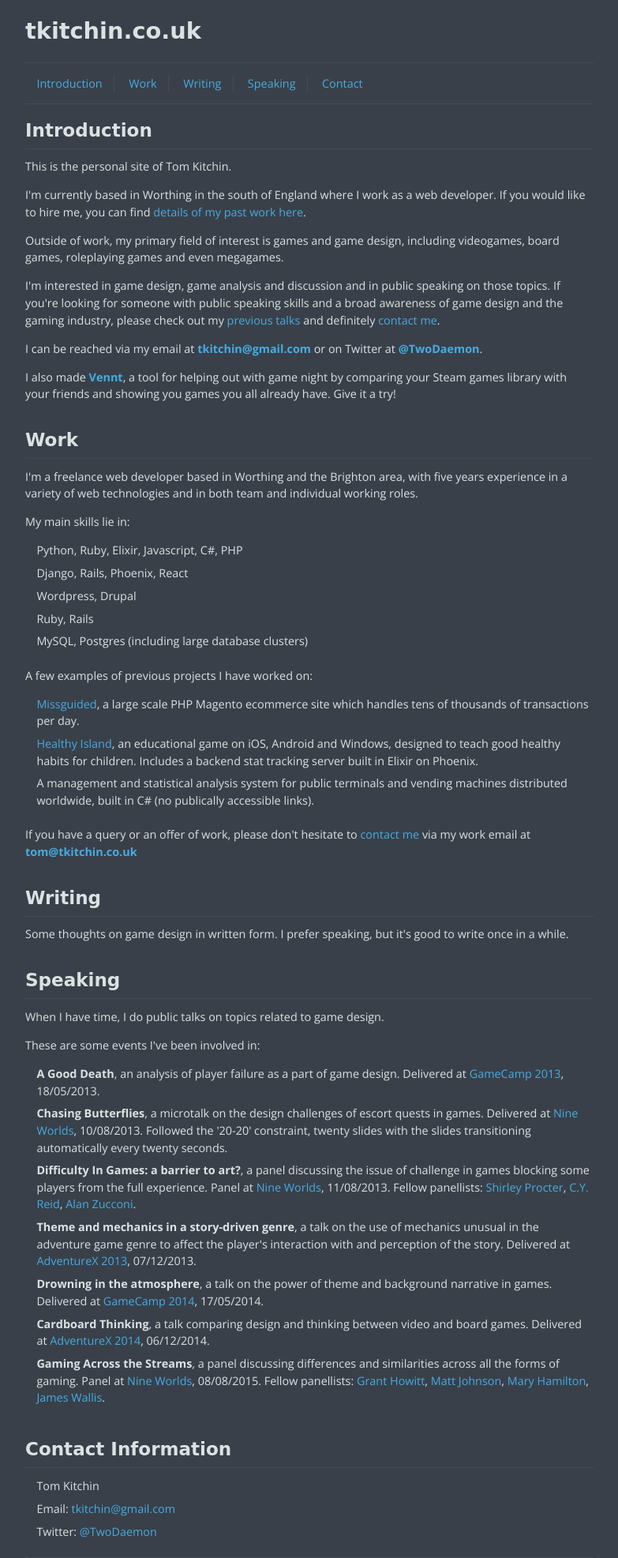
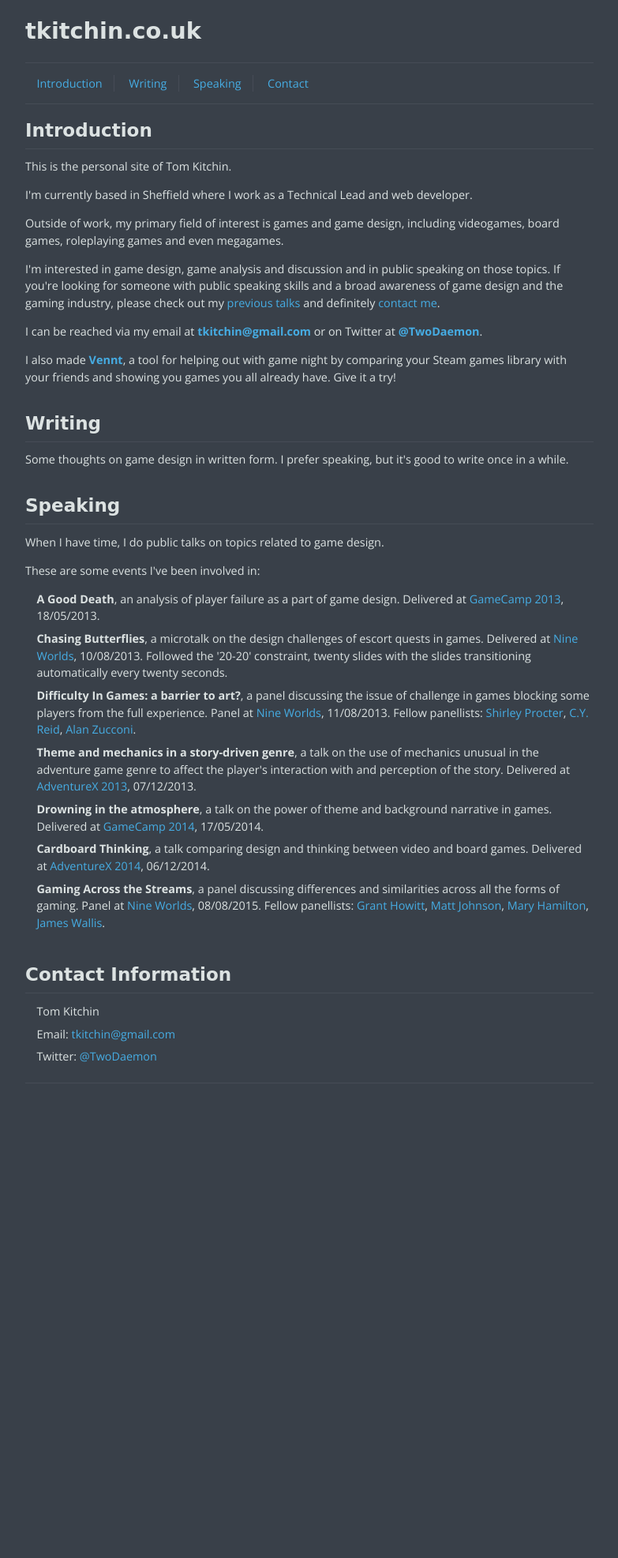
Before and after one commit to TwoDaemon/twodaemon, a Flask app: template twodaemon/templates/home.html in a window 1280 px wide. Shown: the whole page at 79% size, without its empty margins (248-1031 px from the left). After the commit the page ends 1372 px from the top, so only its background shows below. Run offline with Flask 2, Linux system fonts and the light colour scheme; the template is opened without the code that fills it, so the values that code supplies are empty; some web fonts are replaced.

Commit message:
Update personal section and remove work section

```diff
--- a/twodaemon/templates/_base.html
+++ b/twodaemon/templates/_base.html
@@ -26,7 +26,6 @@
                 {% from '_macros.html' import nav %}
                 <ul>
                     <li>{{ nav('Introduction', 'home', 'introduction') }}</li>
-                    <li>{{ nav('Work', 'home', 'work') }}</li>
                     <li>{{ nav('Writing', 'home', 'articles') }}</li>
                     <li>{{ nav('Speaking', 'home', 'speaking') }}</li>
                     <li>{{ nav('Contact', 'home', 'contact') }}</li>
--- a/twodaemon/templates/home.html
+++ b/twodaemon/templates/home.html
@@ -10,7 +10,7 @@
     <section id="introduction">
         <h2>Introduction</h3>
         <p>This is the personal site of Tom Kitchin.</p>
-        <p>I'm currently based in Worthing in the south of England where I work as a web developer. If you would like to hire me, you can find {{ nav('details of my past work here', 'home', id='work') }}.</p>
+        <p>I'm currently based in Sheffield where I work as a Technical Lead and web developer.</p>
         <p>Outside of work, my primary field
         of interest is games and game design, including videogames, board games, roleplaying
         games and even megagames.</p>
@@ -21,27 +21,6 @@
         <p>I can be reached via my email at <strong><a href="mailto:tkitchin@gmail.com">tkitchin@gmail.com</a></strong>
         or on Twitter at <strong><a href="http://twitter.com/TwoDaemon">@TwoDaemon</a></strong>.</p>
 	<p>I also made <strong><a href="https://vennt.twodaemon.co.uk/">Vennt</a></strong>, a tool for helping out with game night by comparing your Steam games library with your friends and showing you games you all already have. Give it a try!</p>
-    </section>
-
-    <section id="work">
-        <h2>Work</h2>
-        <p>I'm a freelance web developer based in Worthing and the Brighton area, with five years experience in a variety
-        of web technologies and in both team and individual working roles.</p>
-        <p>My main skills lie in:</p>
-        <ul>
-            <li>Python, Ruby, Elixir, Javascript, C#, PHP</li>
-            <li>Django, Rails, Phoenix, React</li>
-            <li>Wordpress, Drupal</li>
-            <li>Ruby, Rails</li>
-            <li>MySQL, Postgres (including large database clusters)</li>
-        </ul>
-        <p>A few examples of previous projects I have worked on:</p>
-        <ul>
-            <li><a href="http://www.missguided.co.uk">Missguided</a>, a large scale PHP Magento ecommerce site which handles tens of thousands of transactions per day.</li>
-            <li><a href="http://www.healthyisland.me/">Healthy Island</a>, an educational game on iOS, Android and Windows, designed to teach good healthy habits for children. Includes a backend stat tracking server built in Elixir on Phoenix.</li>
-            <li>A management and statistical analysis system for public terminals and vending machines distributed worldwide, built in C# (no publically accessible links).</li>
-        </ul>
-        <p>If you have a query or an offer of work, please don't hesitate to {{ nav('contact me', 'home', id='contact') }} via my work email at <strong><a href="mailto:tom@tkitchin.co.uk">tom@tkitchin.co.uk</a></strong></p>
     </section>
 
     <section id="articles">
```
